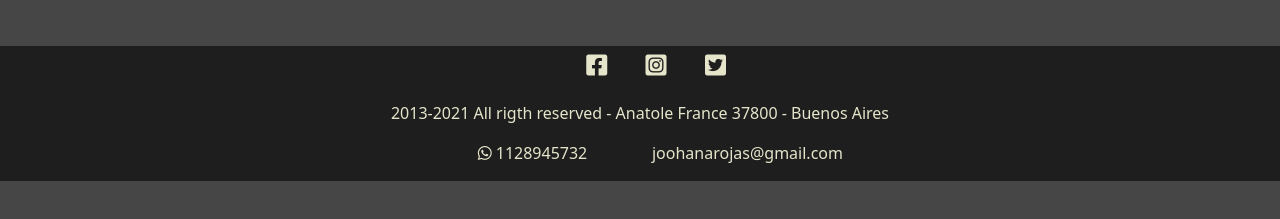
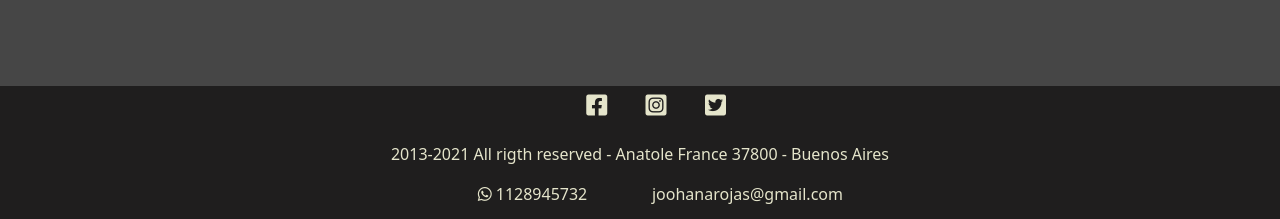
Before and after one commit to JohanaRojas32/Basquet-react, a React (Vite) app: page / in a window 1280 px wide. Shown: the part 601-820 px from the top of the page. Built offline with nearby package versions, Linux system fonts and the light colour scheme; no server answers.

Commit message:
posicione el footer abajo de todo en todos los componentes

```diff
--- a/src/components/Footer.css
+++ b/src/components/Footer.css
@@ -1,8 +1,8 @@
-/* .position-footer {
+.position-footer {
     position: absolute;
     bottom: 0;
     width: 100%;
-} */
+}
 
 .iconos-footer li {
     margin: 0;
--- a/src/pages/Carrito.css
+++ b/src/pages/Carrito.css
@@ -1,3 +1,9 @@
+body {
+    position: relative;
+    min-height: 100vh;
+    padding-bottom: 11rem;
+}
+
 .tarjetas img {
     width: 5em;
 }
--- a/src/pages/Contacto.css
+++ b/src/pages/Contacto.css
@@ -1,3 +1,8 @@
+body {
+    position: relative;
+    padding-bottom: 3rem;
+}
+
 .joha-form {
     background-color: #eee ;
 }
--- a/src/pages/Inicio.css
+++ b/src/pages/Inicio.css
@@ -5,6 +5,9 @@
 
 body {
     background-color: #303030e3;
+    position: relative;
+    min-height: 100vh;
+    padding-bottom: 11rem;
 }
 
 .navbar-expand-lg.joha-nav {
```
